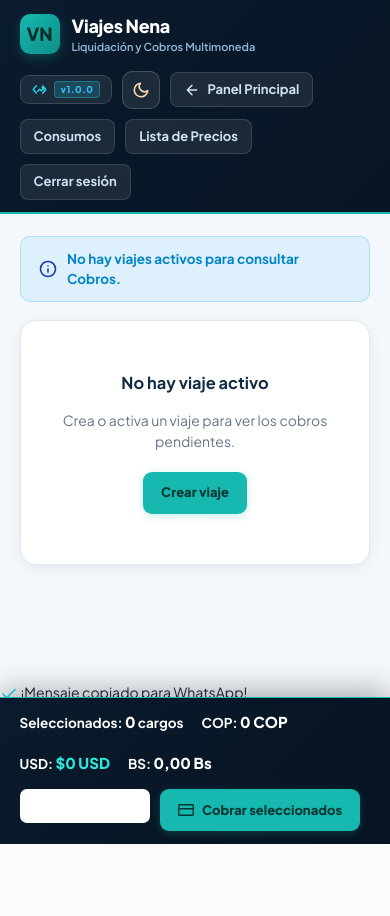
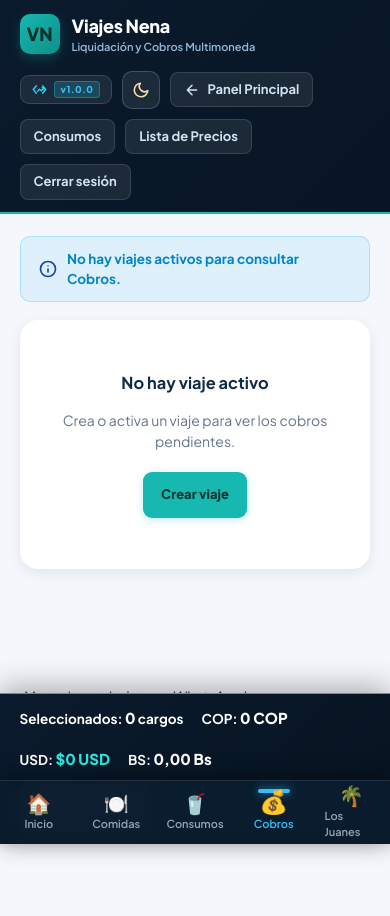
Before and after one commit to karma4eh/-NenaTravel-Manager, a Django app: page /cobros/ in a window 390 px wide. Before the commit the page ends 844 px from the top, so only its background shows below. Run offline with Django 5.2, Linux system fonts and the light colour scheme; a user stored in the database is signed in; data that the repository does not hold is empty.

Commit message:
feat(mobile): transformacion completa a experiencia de App Nativa Android (Bottom Nav, Haptic, Bottom Sheets, Hardware Accel)

```diff
--- a/consumos/templates/consumos/cobros.html
+++ b/consumos/templates/consumos/cobros.html
@@ -6,6 +6,7 @@
     <meta charset="UTF-8">
     <meta name="viewport" content="width=device-width, initial-scale=1.0">
     <title>Cobros y Cuentas | Viajes Nena</title>
+    {% include 'core/includes/pwa_head.html' %}
     <link rel="preconnect" href="https://fonts.googleapis.com">
     <link rel="preconnect" href="https://fonts.gstatic.com" crossorigin>
     <link href="https://fonts.googleapis.com/css2?family=Plus+Jakarta+Sans:wght@400;500;600;700;800;850;900&display=swap" rel="stylesheet">
--- a/consumos/templates/consumos/registrar_consumos.html
+++ b/consumos/templates/consumos/registrar_consumos.html
@@ -6,6 +6,7 @@
     <meta charset="UTF-8">
     <meta name="viewport" content="width=device-width, initial-scale=1.0">
     <title>Consumos | Viajes Nena</title>
+    {% include 'core/includes/pwa_head.html' %}
 
         <link rel="preconnect" href="https://fonts.googleapis.com">
     <link rel="preconnect" href="https://fonts.gstatic.com" crossorigin>
--- /dev/null
+++ b/core/static/core/mobile-app.css
@@ -0,0 +1,250 @@
+/* =====================================================================
+   VIAJES NENA • MOBILE APP DESIGN SYSTEM (KARMA STUDIO)
+   Transformación completa a Experiencia Nativa de Aplicación Móvil
+   ===================================================================== */
+
+@media (max-width: 991.98px) {
+  /* --- 1. Ergonomía Táctil y Reset Nativo --- */
+  html, body {
+    touch-action: manipulation;
+    -webkit-tap-highlight-color: transparent;
+    -webkit-touch-callout: none;
+    overscroll-behavior-y: contain;
+    padding-bottom: calc(72px + env(safe-area-inset-bottom, 0px)) !important;
+  }
+
+  /* Evitar selección de texto molesta en controles */
+  .btn, .nav-link, .stat-card, .list-group-item, .badge, .navbar, .card-header,
+  .btn-check, .form-check-label, .table th {
+    user-select: none;
+    -webkit-user-select: none;
+  }
+
+  /* Animación táctil suave (Sensación Nativa) */
+  .btn, .stat-card, .menu-card, .food-client-card, .list-group-item, .card {
+    transition: transform 0.12s cubic-bezier(0.2, 0, 0, 1), box-shadow 0.15s ease, background-color 0.15s ease !important;
+  }
+
+  .btn:active, .stat-card:active, .menu-card:active, .food-client-card:active {
+    transform: scale(0.97) !important;
+  }
+
+  /* Controles táctiles con altura mínima ergonómica (46px - 48px) */
+  .btn, .form-control, .form-select {
+    min-height: 46px;
+    font-size: 15px;
+    border-radius: 12px;
+  }
+
+  /* Barra de desplazamiento nativa oculta para look de app */
+  ::-webkit-scrollbar {
+    width: 4px;
+    height: 4px;
+  }
+  ::-webkit-scrollbar-thumb {
+    background: rgba(100, 116, 139, 0.4);
+    border-radius: 4px;
+  }
+
+  /* --- 2. Top App Bar Móvil --- */
+  .app-mobile-header {
+    position: sticky;
+    top: 0;
+    left: 0;
+    right: 0;
+    z-index: 1020;
+    background: rgba(16, 43, 70, 0.96) !important;
+    backdrop-filter: blur(16px);
+    -webkit-backdrop-filter: blur(16px);
+    border-bottom: 1px solid rgba(255, 255, 255, 0.08);
+    padding: max(10px, env(safe-area-inset-top, 10px)) 16px 10px 16px;
+    display: flex;
+    align-items: center;
+    justify-content: space-between;
+    box-shadow: 0 4px 16px rgba(0, 0, 0, 0.15);
+  }
+
+  .app-mobile-header .brand-title {
+    font-weight: 800;
+    font-size: 1.1rem;
+    color: #ffffff;
+    display: flex;
+    align-items: center;
+    gap: 8px;
+    margin: 0;
+  }
+
+  .app-mobile-header .brand-title .badge-status {
+    font-size: 0.68rem;
+    font-weight: 700;
+    padding: 3px 8px;
+    border-radius: 20px;
+    background: rgba(22, 184, 176, 0.2);
+    color: #16b8b0;
+    border: 1px solid rgba(22, 184, 176, 0.4);
+  }
+
+  /* Ocultar barra de navegación web convencional en móviles */
+  .navbar-web-desktop {
+    display: none !important;
+  }
+
+  /* --- 3. Bottom Navigation Bar Fija (Estilo Material Design 3) --- */
+  .mobile-bottom-nav {
+    position: fixed !important;
+    bottom: 0 !important;
+    left: 0 !important;
+    right: 0 !important;
+    height: calc(64px + env(safe-area-inset-bottom, 0px)) !important;
+    padding-bottom: env(safe-area-inset-bottom, 0px) !important;
+    background: rgba(10, 27, 45, 0.98) !important;
+    backdrop-filter: blur(20px);
+    -webkit-backdrop-filter: blur(20px);
+    border-top: 1px solid rgba(255, 255, 255, 0.1);
+    display: flex !important;
+    align-items: center;
+    justify-content: space-around;
+    z-index: 9999 !important;
+    box-shadow: 0 -4px 20px rgba(0, 0, 0, 0.35);
+  }
+
+  .mobile-bottom-nav .nav-item {
+    display: flex;
+    flex-direction: column;
+    align-items: center;
+    justify-content: center;
+    text-decoration: none;
+    color: #94a3b8;
+    font-size: 11px;
+    font-weight: 600;
+    padding: 6px 12px;
+    border-radius: 16px;
+    transition: all 0.2s cubic-bezier(0.4, 0, 0.2, 1);
+    position: relative;
+    flex: 1;
+    max-width: 80px;
+  }
+
+  .mobile-bottom-nav .nav-item .nav-icon {
+    font-size: 20px;
+    line-height: 1;
+    margin-bottom: 3px;
+    transition: transform 0.2s ease;
+  }
+
+  .mobile-bottom-nav .nav-item.active {
+    color: #38bdf8;
+  }
+
+  .mobile-bottom-nav .nav-item.active .nav-icon {
+    transform: scale(1.15) translateY(-2px);
+  }
+
+  .mobile-bottom-nav .nav-item.active::before {
+    content: '';
+    position: absolute;
+    top: 2px;
+    width: 32px;
+    height: 4px;
+    background: #38bdf8;
+    border-radius: 4px;
+    box-shadow: 0 0 10px rgba(56, 189, 248, 0.7);
+  }
+
+  .mobile-bottom-nav .nav-item:active {
+    transform: scale(0.92);
+  }
+
+  /* --- 4. Modales como Bottom Sheets Nativos en Teléfonos --- */
+  .modal-dialog {
+    margin: 0 !important;
+    position: fixed !important;
+    bottom: 0 !important;
+    left: 0 !important;
+    right: 0 !important;
+    width: 100% !important;
+    max-width: 100% !important;
+    transform: translateY(100%) !important;
+    transition: transform 0.28s cubic-bezier(0.16, 1, 0.3, 1) !important;
+  }
+
+  .modal.show .modal-dialog {
+    transform: translateY(0) !important;
+  }
+
+  .modal-content {
+    border-radius: 24px 24px 0 0 !important;
+    border: none !important;
+    box-shadow: 0 -12px 35px rgba(0, 0, 0, 0.4) !important;
+    max-height: 86vh !important;
+    overflow-y: auto !important;
+    background: #0f172a !important;
+    color: #ffffff !important;
+    padding-bottom: calc(20px + env(safe-area-inset-bottom, 0px)) !important;
+  }
+
+  /* Tirador de agarre estilo iOS/Android Bottom Sheet */
+  .modal-content::before {
+    content: '';
+    display: block;
+    width: 44px;
+    height: 5px;
+    background: rgba(255, 255, 255, 0.25);
+    border-radius: 3px;
+    margin: 10px auto 4px auto;
+  }
+
+  /* --- 5. Tarjetas Táctiles y Listas de Datos en Móvil --- */
+  .card {
+    border-radius: 18px !important;
+    box-shadow: 0 4px 14px rgba(0, 0, 0, 0.08) !important;
+    border: 1px solid rgba(255, 255, 255, 0.08) !important;
+  }
+
+  /* Listas estilo app nativa */
+  .table-responsive {
+    border-radius: 16px;
+    border: 1px solid rgba(255, 255, 255, 0.08);
+  }
+
+  /* Tarjetas de comida / pasajeros touch-first */
+  .mobile-food-card {
+    display: flex;
+    align-items: center;
+    justify-content: space-between;
+    padding: 14px 16px;
+    border-radius: 14px;
+    background: rgba(255, 255, 255, 0.04);
+    border: 1px solid rgba(255, 255, 255, 0.08);
+    margin-bottom: 10px;
+  }
+
+  /* Quick action Floating Action Button */
+  .mobile-fab {
+    position: fixed;
+    right: 18px;
+    bottom: calc(78px + env(safe-area-inset-bottom, 0px));
+    width: 56px;
+    height: 56px;
+    border-radius: 28px;
+    background: linear-gradient(135deg, #2563eb, #1d4ed8);
+    color: #ffffff;
+    display: flex;
+    align-items: center;
+    justify-content: center;
+    font-size: 24px;
+    box-shadow: 0 6px 20px rgba(37, 99, 235, 0.45);
+    z-index: 1000;
+    border: none;
+    cursor: pointer;
+  }
+}
+
+/* Ocultar elementos exclusivos de móvil en pantallas de PC */
+@media (min-width: 992px) {
+  .mobile-bottom-nav,
+  .app-mobile-header,
+  .mobile-fab {
+    display: none !important;
+  }
+}
--- /dev/null
+++ b/core/static/core/mobile-app.js
@@ -0,0 +1,95 @@
+/**
+ * VIAJES NENA • MOBILE APP CORE SCRIPT (KARMA STUDIO)
+ * Proporciona comportamiento e interactividad nativa para Android y PWA
+ */
+
+(function () {
+  'use strict';
+
+  // 1. Vibración háptica en toques (sensación 100% nativa)
+  function triggerHaptic(duration = 10) {
+    if ('vibrate' in navigator) {
+      try {
+        navigator.vibrate(duration);
+      } catch (e) {}
+    }
+  }
+
+  // 2. Inyección de Barra de Navegación Inferior Nativa
+  function initMobileBottomNav() {
+    if (document.querySelector('.mobile-bottom-nav')) return;
+
+    const currentPath = window.location.pathname;
+
+    const navItems = [
+      { path: '/', label: 'Inicio', icon: '🏠' },
+      { path: '/comidas/', label: 'Comidas', icon: '🍽️' },
+      { path: '/registrar-consumos/', label: 'Consumos', icon: '🥤' },
+      { path: '/cobros/', label: 'Cobros', icon: '💰' },
+      { path: '/los-juanes/', label: 'Los Juanes', icon: '🌴' }
+    ];
+
+    const navBar = document.createElement('nav');
+    navBar.className = 'mobile-bottom-nav';
+    navBar.setAttribute('aria-label', 'Navegación Móvil Principal');
+
+    navItems.forEach(item => {
+      const a = document.createElement('a');
+      a.href = item.path;
+      a.className = 'nav-item';
+      if (
+        (item.path === '/' && (currentPath === '/' || currentPath === '')) ||
+        (item.path !== '/' && currentPath.startsWith(item.path))
+      ) {
+        a.classList.add('active');
+      }
+
+      a.innerHTML = `
+        <span class="nav-icon">${item.icon}</span>
+        <span class="nav-label">${item.label}</span>
+      `;
+
+      a.addEventListener('click', () => {
+        triggerHaptic(12);
+      });
+
+      navBar.appendChild(a);
+    });
+
+    document.body.appendChild(navBar);
+  }
+
+  // 3. Retroalimentación táctil en botones y enlaces
+  function setupHapticListeners() {
+    document.addEventListener('click', (e) => {
+      const target = e.target.closest('button, .btn, .nav-item, input[type="checkbox"], input[type="radio"]');
+      if (target) {
+        triggerHaptic(8);
+      }
+    }, { passive: true });
+  }
+
+  // 4. Mejorar desplazamiento cuando se abre el teclado en Android
+  function setupKeyboardScroll() {
+    document.addEventListener('focusin', (e) => {
+      if (['INPUT', 'SELECT', 'TEXTAREA'].includes(e.target.tagName)) {
+        setTimeout(() => {
+          e.target.scrollIntoView({ behavior: 'smooth', block: 'center' });
+        }, 300);
+      }
+    });
+  }
+
+  // 5. Iniciar al cargar el DOM
+  if (document.readyState === 'loading') {
+    document.addEventListener('DOMContentLoaded', () => {
+      initMobileBottomNav();
+      setupHapticListeners();
+      setupKeyboardScroll();
+    });
+  } else {
+    initMobileBottomNav();
+    setupHapticListeners();
+    setupKeyboardScroll();
+  }
+})();
--- a/core/templates/core/includes/pwa_head.html
+++ b/core/templates/core/includes/pwa_head.html
@@ -1,11 +1,17 @@
-<!-- PWA Support & Mobile Meta Tags (Karma Studio) -->
+<!-- PWA & Native Android Experience (Karma Studio) -->
+<meta name="viewport" content="width=device-width, initial-scale=1.0, maximum-scale=1.0, user-scalable=no, viewport-fit=cover">
 <link rel="manifest" href="/static/core/manifest.json">
 <meta name="mobile-web-app-capable" content="yes">
 <meta name="apple-mobile-web-app-capable" content="yes">
 <meta name="apple-mobile-web-app-status-bar-style" content="black-translucent">
 <meta name="apple-mobile-web-app-title" content="Viajes Nena">
+<meta name="theme-color" content="#0a1b2d">
 <link rel="icon" type="image/png" sizes="192x192" href="/static/core/icon-192.png">
 <link rel="apple-touch-icon" href="/static/core/icon-192.png">
+
+<!-- Mobile App Native Styling & Navigation -->
+<link rel="stylesheet" href="/static/core/mobile-app.css">
+<script src="/static/core/mobile-app.js" defer></script>
 
 <script>
   if ('serviceWorker' in navigator) {
@@ -15,7 +21,7 @@
     });
   }
 
-  // Capturar evento de instalacion en Android para boton personalizado
+  // Capturar evento de instalacion en Android
   let deferredPrompt;
   window.addEventListener('beforeinstallprompt', (e) => {
     e.preventDefault();
--- a/viajes/templates/viajes/control_comidas.html
+++ b/viajes/templates/viajes/control_comidas.html
@@ -4,6 +4,7 @@
     <meta charset="UTF-8">
     <meta name="viewport" content="width=device-width, initial-scale=1.0">
     <title>Control de Repartición de Comidas | Viajes Nena</title>
+    {% include 'core/includes/pwa_head.html' %}
 
     <link rel="preconnect" href="https://fonts.googleapis.com">
     <link rel="preconnect" href="https://fonts.gstatic.com" crossorigin>
--- a/viajes/templates/viajes/crear_viaje.html
+++ b/viajes/templates/viajes/crear_viaje.html
@@ -4,6 +4,7 @@
     <meta charset="UTF-8">
     <meta name="viewport" content="width=device-width, initial-scale=1.0">
     <title>Crear Viaje y Cargar Listín | Viajes Nena</title>
+    {% include 'core/includes/pwa_head.html' %}
 
     <style>
         :root {
--- a/viajes/templates/viajes/los_juanes.html
+++ b/viajes/templates/viajes/los_juanes.html
@@ -6,6 +6,7 @@
     <meta charset="UTF-8">
     <meta name="viewport" content="width=device-width, initial-scale=1.0">
     <title>Asistencia a Los Juanes | Viajes Nena</title>
+    {% include 'core/includes/pwa_head.html' %}
     <link rel="preconnect" href="https://fonts.googleapis.com">
     <link rel="preconnect" href="https://fonts.gstatic.com" crossorigin>
     <link href="https://fonts.googleapis.com/css2?family=Plus+Jakarta+Sans:wght@400;500;600;700;800;850;900&display=swap" rel="stylesheet">
```
Also changed, not shown: 2 other files.
